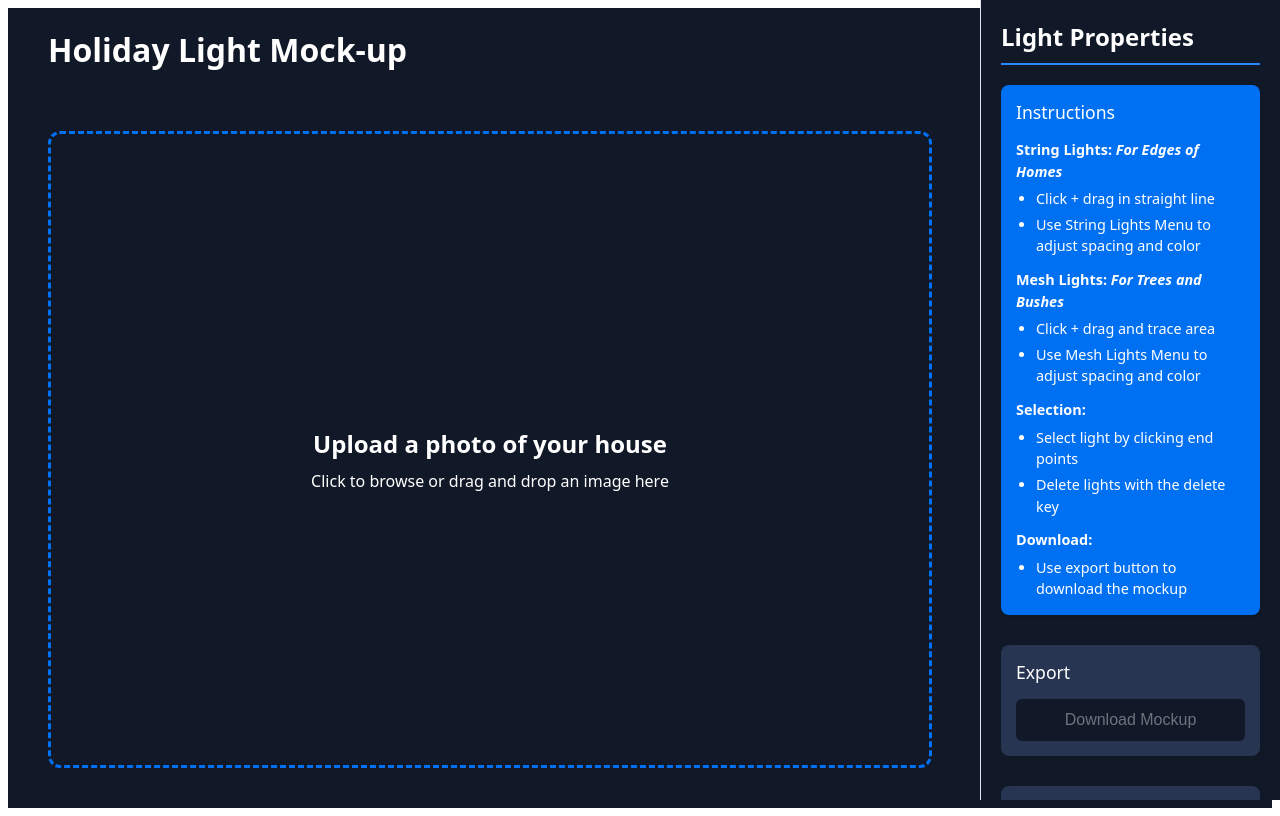
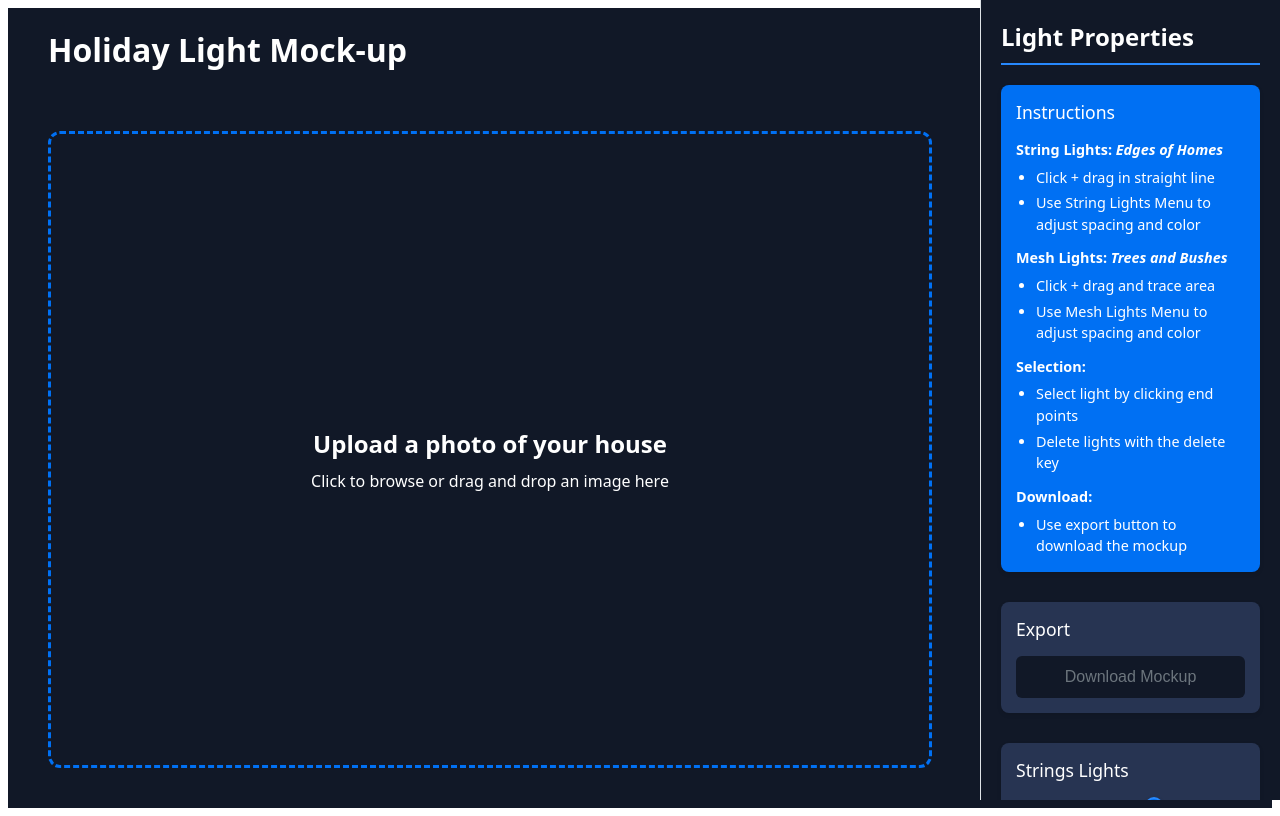
Before and after one commit to garrettconklin/mtbakerwindow, a React (Vite) app: page / in a window 1280 px wide. Built offline with nearby package versions, Linux system fonts and the light colour scheme.

Commit message:
panel changes

```diff
--- a/src/elements/PropertiesPanel.tsx
+++ b/src/elements/PropertiesPanel.tsx
@@ -36,7 +36,7 @@ const PropertiesPanel = ({ canvas }: PropertiesPanelProps) => {
 
         <div className={styles.instructions}>
           <div className={styles.instructionGroup}>
-            <p className={styles.instructionSubtitle}>String Lights: <i>For Edges of Homes</i></p>
+            <p className={styles.instructionSubtitle}>String Lights: <i>Edges of Homes</i></p>
             <ul className={styles.instructionList}>
               <li>Click + drag in straight line</li>
               <li>Use String Lights Menu to adjust spacing and color</li>
@@ -44,7 +44,7 @@ const PropertiesPanel = ({ canvas }: PropertiesPanelProps) => {
           </div>
 
           <div className={styles.instructionGroup}>
-            <p className={styles.instructionSubtitle}>Mesh Lights: <i>For Trees and Bushes</i></p>
+            <p className={styles.instructionSubtitle}>Mesh Lights: <i>Trees and Bushes</i></p>
             <ul className={styles.instructionList}>
               <li>Click + drag and trace area</li>
               <li>Use Mesh Lights Menu to adjust spacing and color</li>
```
